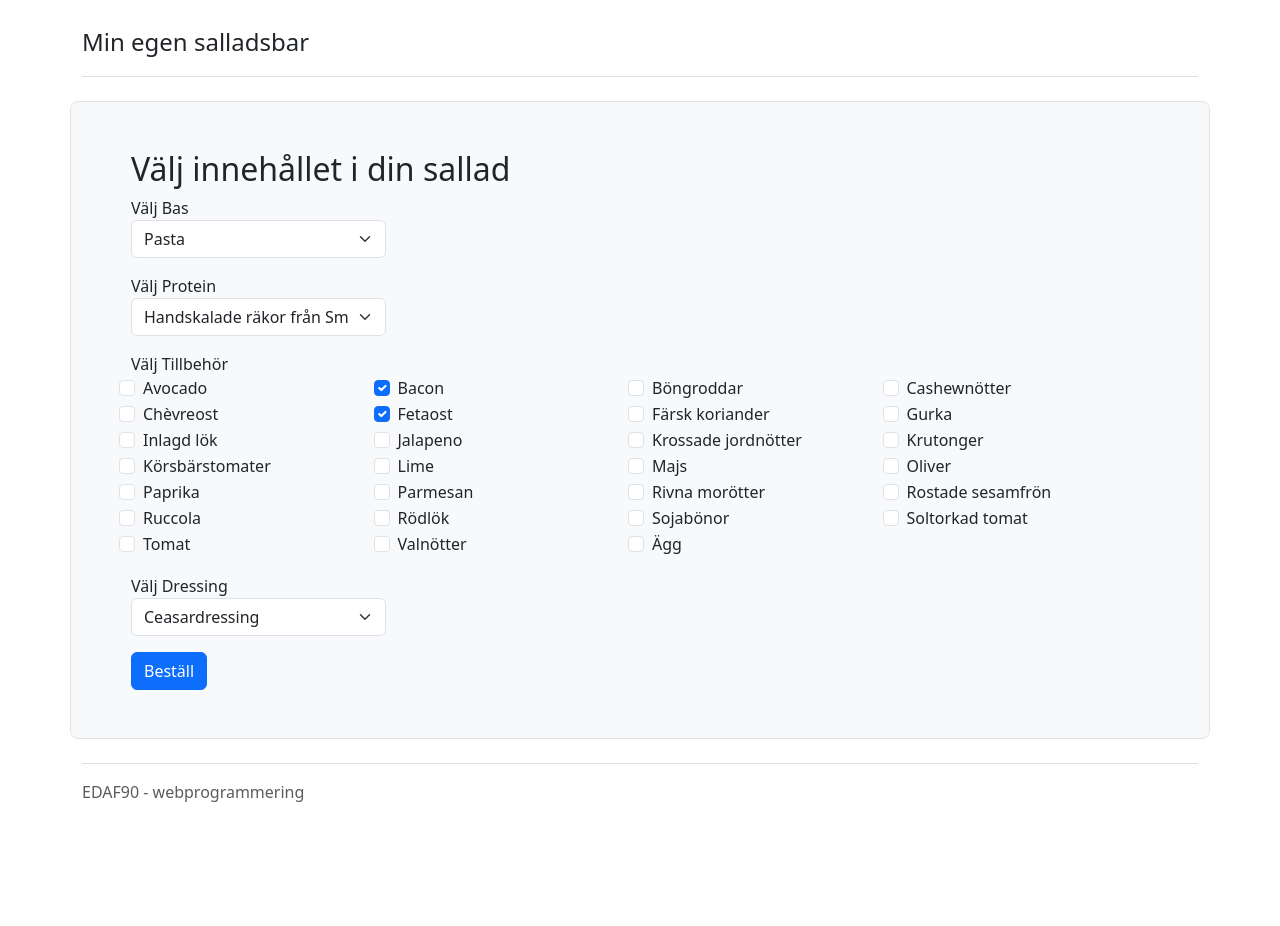
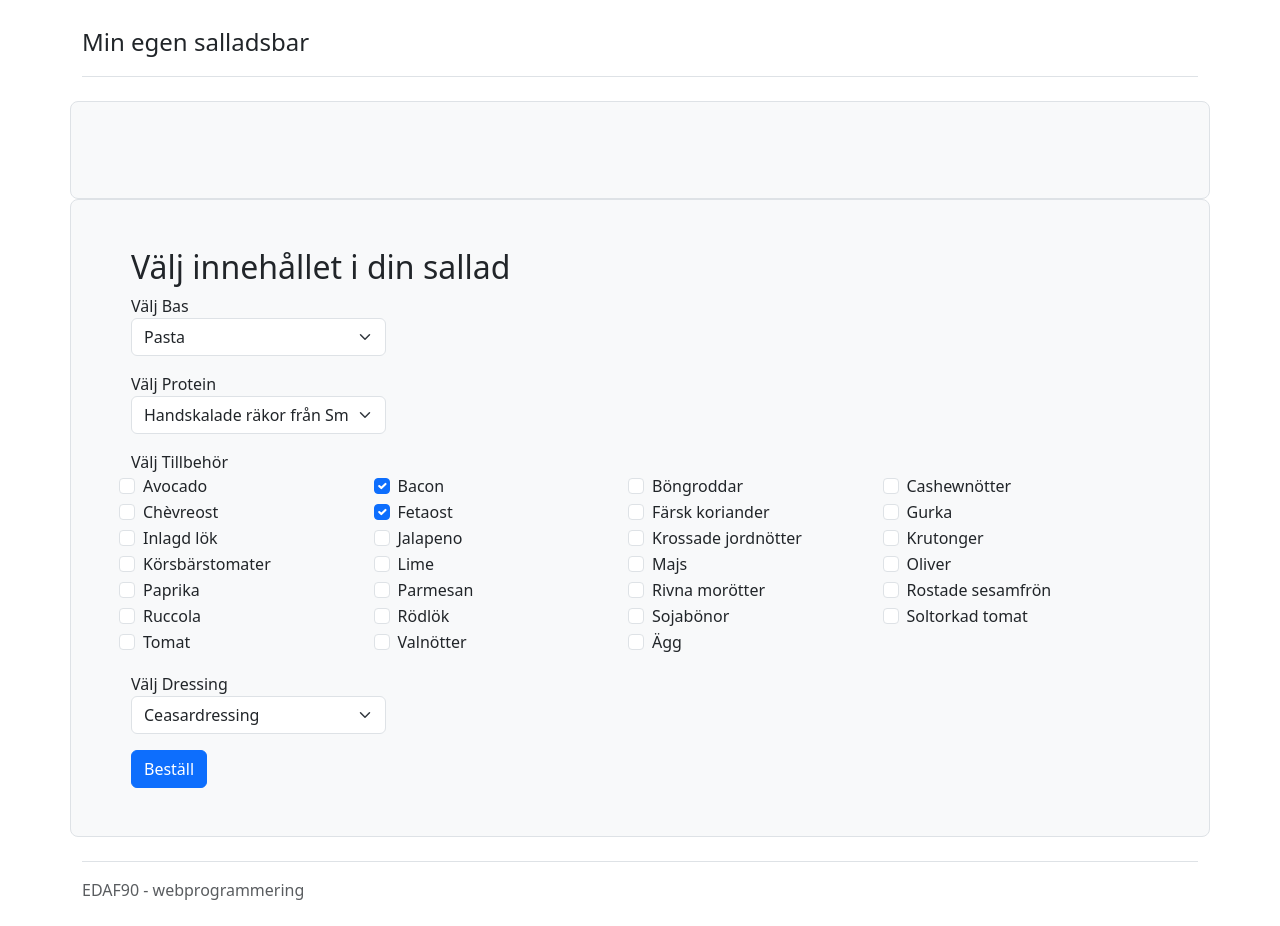
Before and after one commit to PhilipJanson/EDAF90-lab2, a React (Create React App) app: page / in a window 1280 px wide. Before the commit the page ends 828 px from the top, so only its background shows below. Built offline with nearby package versions, Linux system fonts and the light colour scheme.

Commit message:
Add Salad and ViewOrder

```diff
--- a/package.json
+++ b/package.json
@@ -10,6 +10,7 @@
     "react": "^18.2.0",
     "react-dom": "^18.2.0",
     "react-scripts": "5.0.1",
+    "uuid": "^9.0.1",
     "web-vitals": "^2.1.4"
   },
   "scripts": {
--- a/src/App.js
+++ b/src/App.js
@@ -1,15 +1,20 @@
 import './App.css';
 import 'bootstrap/dist/css/bootstrap.css';
+import { useState } from 'react';
 import inventory from './inventory.mjs';
 import ComposeSalad from './ComposeSalad';
+import ViewOrder from './ViewOrder';
 
 function App() {
+  const [salads, setSalad] = useState([]);
+
   return (
     <div className="container py-4">
       <header className="pb-3 mb-4 border-bottom">
         <span className="fs-4">Min egen salladsbar</span>
       </header>
-      <ComposeSalad inventory={inventory} />
+      <ViewOrder salads={salads} />
+      <ComposeSalad inventory={inventory} onChange={setSalad} />
       <footer className="pt-3 mt-4 text-muted border-top">
         EDAF90 - webprogrammering
       </footer>
--- a/src/ComposeSalad.js
+++ b/src/ComposeSalad.js
@@ -1,4 +1,6 @@
 import { useState } from 'react';
+import inventory from './inventory.mjs';
+import Salad from './Salad.js';
 
 function filter(inv, prop) {
   const res = Object.keys(inv)
@@ -19,12 +21,21 @@ function ComposeSalad(props) {
   const [dressing, setDressing] = useState('');
 
   function handleSubmit(e) {
-    console.log(foundation, protein, extras, dressing);
+    let salad = new Salad()
+      .add(foundation, inventory[foundation])
+      .add(protein, inventory[protein])
+      .add(dressing, inventory[dressing]);
+    Object.keys(extras).forEach((name) => salad.add(name, inventory[name]));
+
+    // Reset all values
     setFoundation('');
     setProtein('');
     setExtra({});
     setDressing('');
 
+    props.onChange((prevState) => [...prevState, salad]);
+
+    // Prevent webpage reload
     e.preventDefault();
   }
 
@@ -59,7 +70,6 @@ function ComposeSalad(props) {
 }
 
 function Component({ options, value, onChange }) {
-  console.log(value);
   return (
     <div className="form-group pb-3 col-3">
       <select
--- /dev/null
+++ b/src/Salad.js
@@ -0,0 +1,45 @@
+import { v4 as uuidv4 } from 'uuid';
+
+class Salad {
+  static instanceCounter = 0;
+
+  constructor(copy) {
+    if (copy) {
+      this.ingredients = {
+        ...copy.ingredients,
+      };
+    } else {
+      this.ingredients = {};
+    }
+
+    this.id = 'salad_' + Salad.instanceCounter++;
+    this.uuid = uuidv4();
+  }
+
+  add(name, properties) {
+    this.ingredients[name] = properties;
+    return this;
+  }
+
+  getPrice() {
+    return Object.values(this.ingredients)
+      .map((ingedient) => parseFloat(ingedient.price))
+      .reduce((prev, ingedient) => prev + ingedient);
+  }
+
+  count(prop) {
+    return Object.values(this.ingredients).filter((a) => a[prop]).length;
+  }
+
+  static parse(json) {
+    const data = JSON.parse(json);
+
+    if (Array.isArray(data)) {
+      return data.map((a) => new Salad(a));
+    }
+
+    return new Salad(data);
+  }
+}
+
+export default Salad;
--- /dev/null
+++ b/src/ViewOrder.js
@@ -0,0 +1,13 @@
+function ViewOrder(props) {
+  const salads = props.salads;
+
+  return (
+    <div className="row h-200 p-5 bg-light border rounded-3">
+      {salads.map((salad) => (
+        <span>{JSON.stringify(salad)}</span>
+      ))}
+    </div>
+  );
+}
+
+export default ViewOrder;
```
Also changed, not shown: 1 other file (tests, documents, lock files or other folders).
